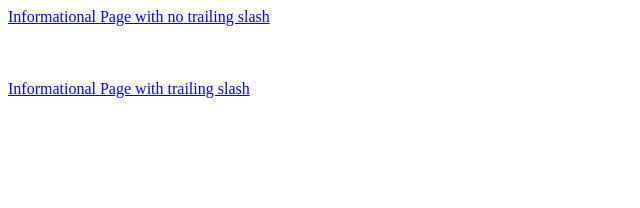
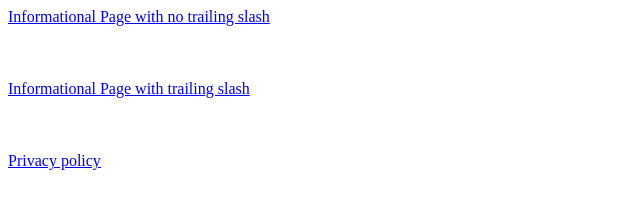
Before and after one commit to dinkar/html-form-submit, a plain HTML site: page index.html in a window 1280 px wide. Shown: the whole page, without its empty margins (0-640 px from the left). Drawn offline with Linux system fonts and the light colour scheme.

Commit message:
Test landing page.

```diff
--- a/index.html
+++ b/index.html
@@ -6,5 +6,10 @@
         <br/>
         <br/>
         <a href="http://zalando.de/campaigns/zalando-lounge-informational/">Informational Page with trailing slash</a>
+        <br/>
+        <br/>
+        <br/>
+        <br/>
+        <a href="http://zalando.de/privacy-policy">Privacy policy</a>
     </body>
 </html>
```
